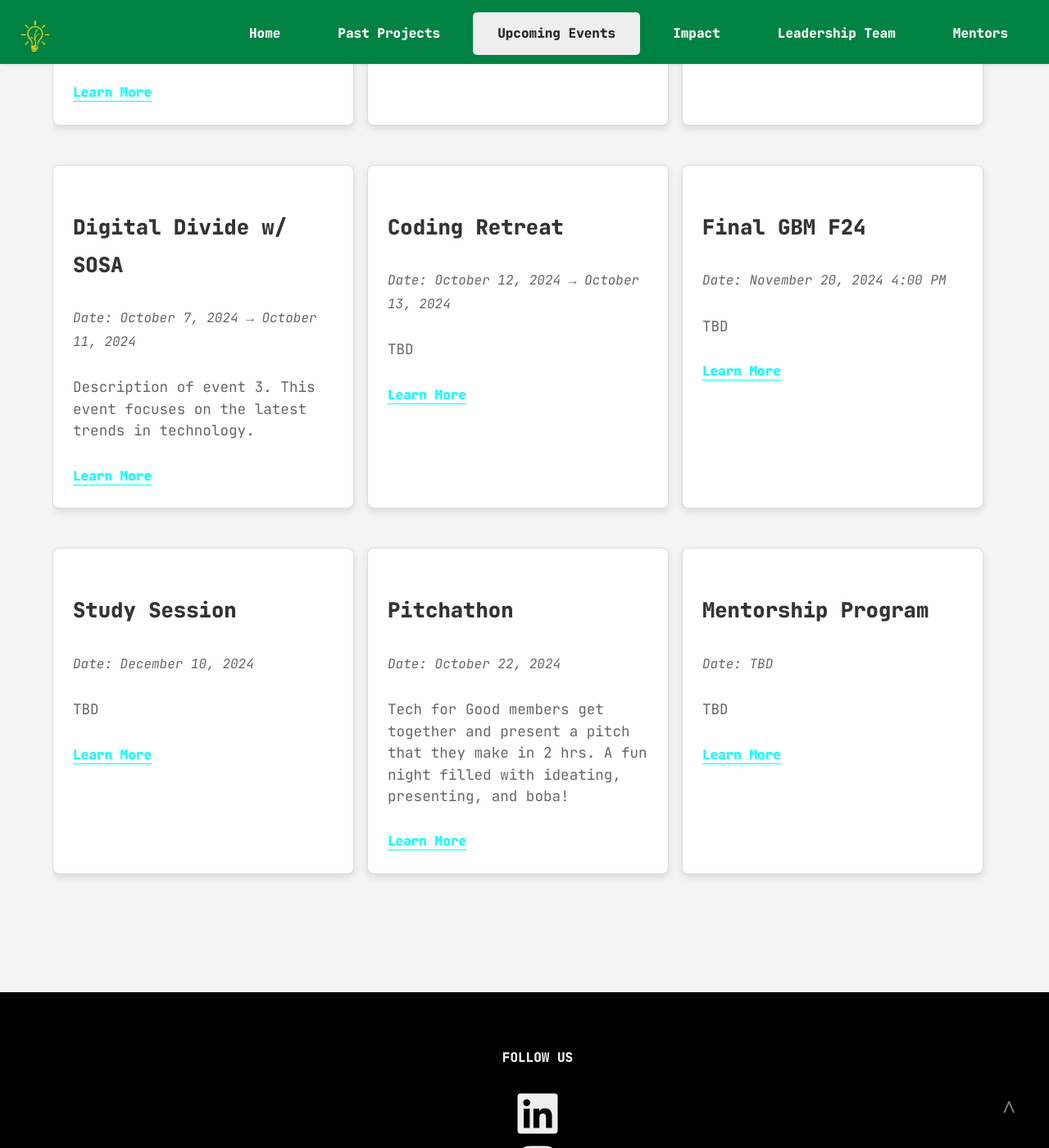
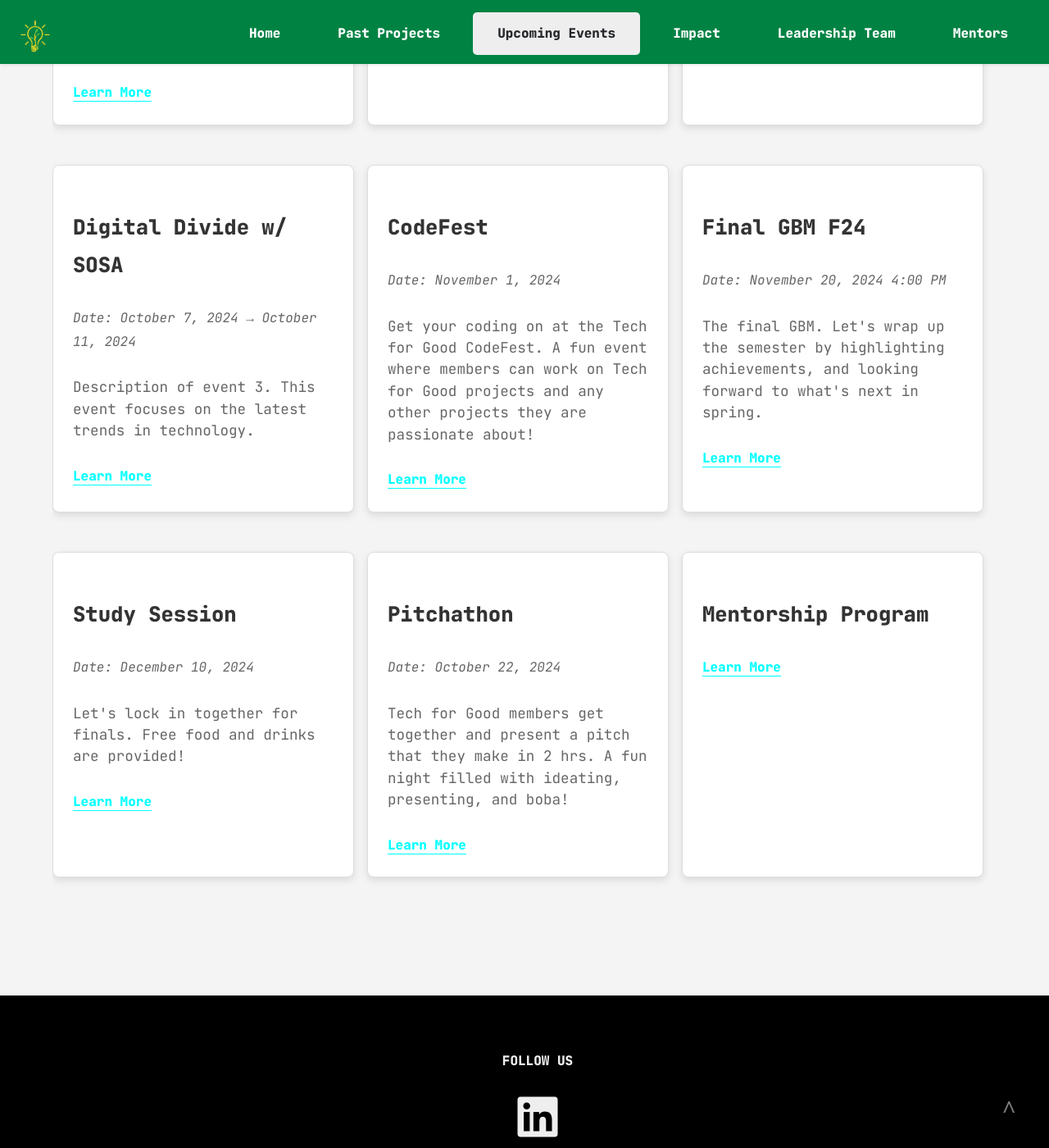
Before and after one commit to J-Souffle/T4GWebsite, a Jekyll site: the page built from pages/upcoming-events.md, in a window 1280 px wide and 1400 px high, scrolled down 1714 px. Shown: the whole window at 82% size. Built offline with Jekyll 4.4.1, drawn with Linux system fonts in a browser that asks for light colours.

Commit message:
updated events text

```diff
--- a/_includes/events.html
+++ b/_includes/events.html
@@ -44,21 +44,21 @@
         <a href="https://link-to-event-3.com" class="event-link">Learn More</a>
       </div>
       <div class="event-card">
-        <h3 class="event-title">Coding Retreat</h3>
-        <p class="event-date">Date: October 12, 2024 → October 13, 2024</p>
-        <p class="event-description">TBD</p>
+        <h3 class="event-title">CodeFest</h3>
+        <p class="event-date">Date: November 1, 2024</p>
+        <p class="event-description">Get your coding on at the Tech for Good CodeFest. A fun event where members can work on Tech for Good projects and any other projects they are passionate about!</p>
         <a href="https://link-to-event-3.com" class="event-link">Learn More</a>
       </div>
       <div class="event-card">
         <h3 class="event-title">Final GBM F24</h3>
         <p class="event-date">Date: November 20, 2024 4:00 PM</p>
-        <p class="event-description">TBD</p>
+        <p class="event-description">The final GBM. Let's wrap up the semester by highlighting achievements, and looking forward to what's next in spring.</p>
         <a href="https://link-to-event-3.com" class="event-link">Learn More</a>
       </div>
       <div class="event-card">
         <h3 class="event-title">Study Session</h3>
         <p class="event-date">Date: December 10, 2024</p>
-        <p class="event-description">TBD</p>
+        <p class="event-description">Let's lock in together for finals. Free food and drinks are provided!</p>
         <a href="https://link-to-event-3.com" class="event-link">Learn More</a>
       </div>
       <div class="event-card">
@@ -69,9 +69,7 @@
       </div>
       <div class="event-card">
         <h3 class="event-title">Mentorship Program</h3>
-        <p class="event-date">Date: TBD</p>
-        <p class="event-description">TBD</p>
-        <a href="https://link-to-event-3.com" class="event-link">Learn More</a>
+        <a href="https://www.t4g.club/mentors/" class="event-link">Learn More</a>
       </div>
       <!-- Add more event cards as needed -->
     </div>
```
